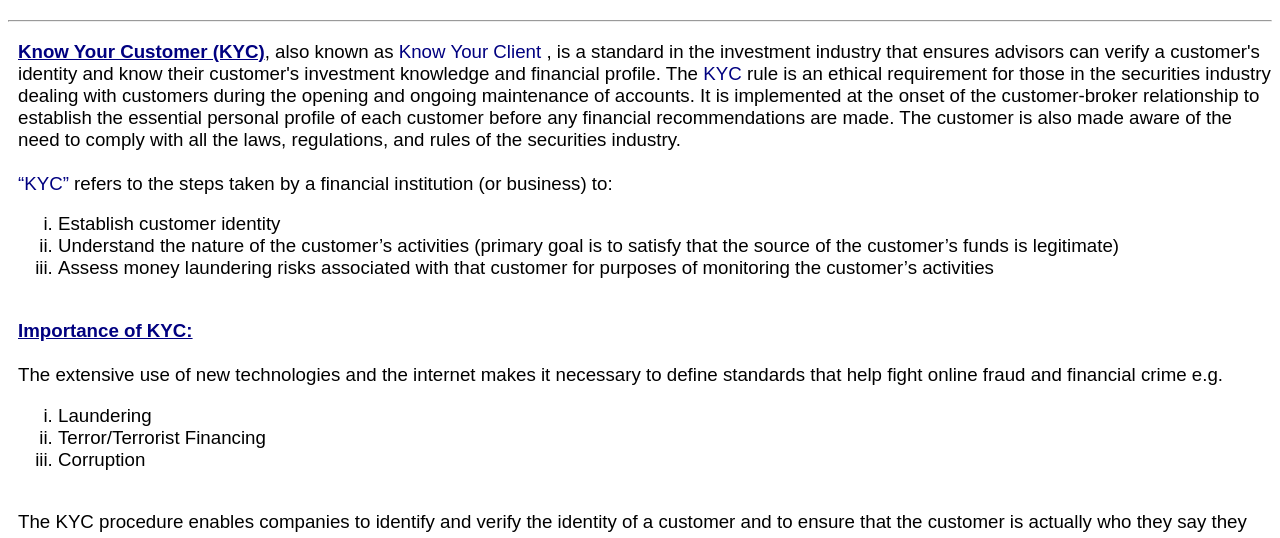
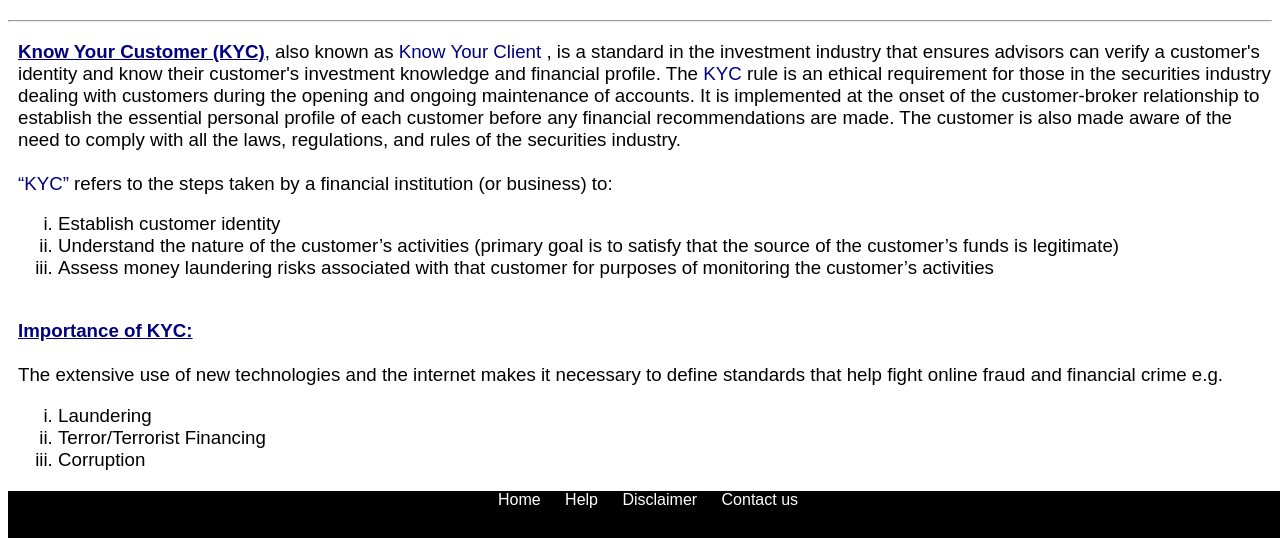
Before and after one commit to navyasaini/CampusRights, a plain HTML site: page KYC.html in a window 1280 px wide. Shown: the part 259-797 px from the top of the page. Drawn offline with Linux system fonts and the light colour scheme.

Commit message:
bottom bar added

```diff
--- a/KYC.html
+++ b/KYC.html
@@ -193,7 +193,7 @@
         Digital KYC procedures streamline the customer onboarding process. In a matter of minutes, the customer can complete the verification process from anywhere. Thus, customer data is easily accessible for continuous monitoring and record-keeping.
         </h3>
 
-    <section style="background-color: black; width: 100%; height: 50px;">
+    <section id="bar" style="background-color: black; width: 100%; height: 50px;">
         <div style="display: flex; justify-content: center; text-align: center;">
         <nav class="nav nav-pills flex-column flex-sm-row">
             <a  style="color:white;text-decoration:none; margin: 0 10px;" class="flex-sm-fill text-sm-center nav-link active" href="index.html">Home</a>
--- a/style.css
+++ b/style.css
@@ -312,3 +312,8 @@ input[type="radio"]{
 .law{
     font-weight: 100px;
 }
+#bar{
+    position: fixed;
+    bottom: 0;
+    width:100%;
+}
```
Also changed, not shown: Laws.html (+1 -1 lines), disclaimer.html (+1 -1 lines), faqs.html (+1 -1 lines), feedback.html (+1 -1 lines), help.html (+1 -1 lines), legalawareness.html (+1 -1 lines), legalqueries.html (+1 -1 lines).
